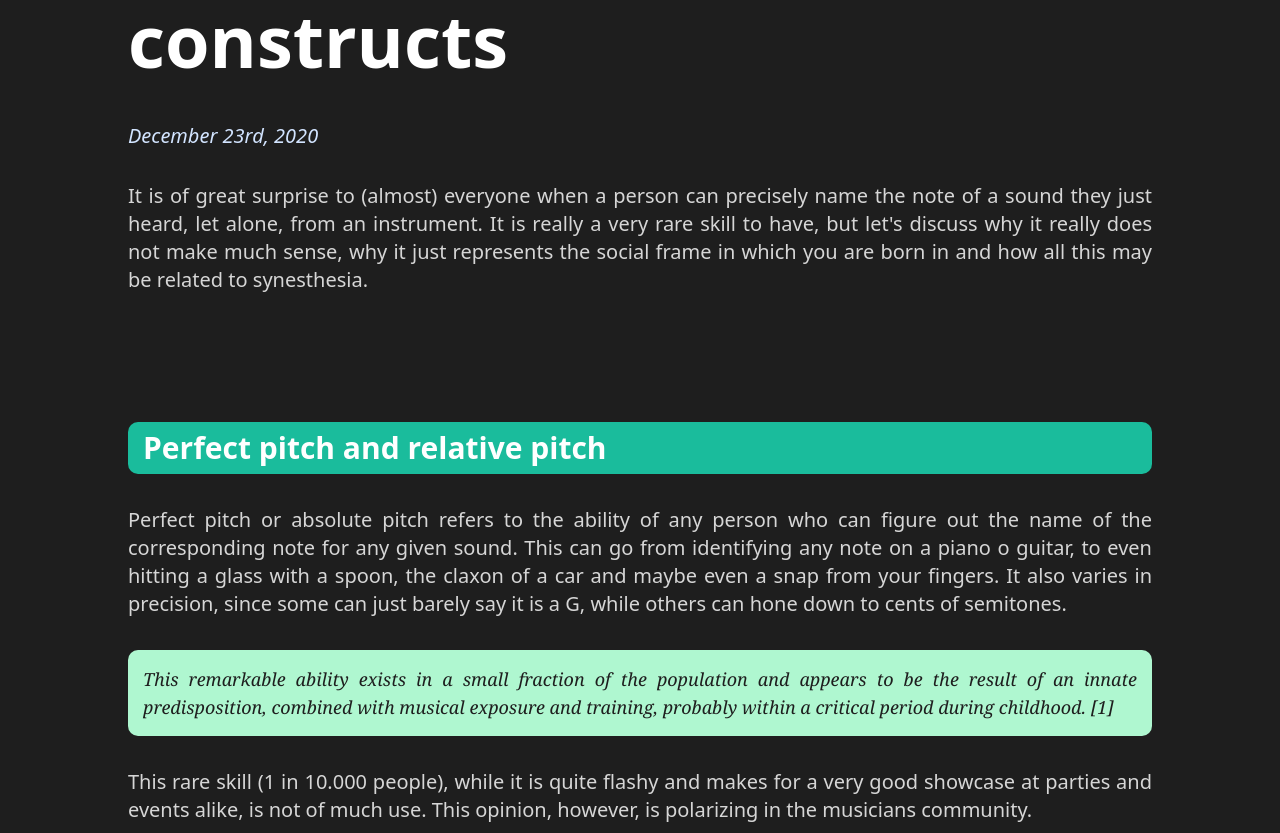
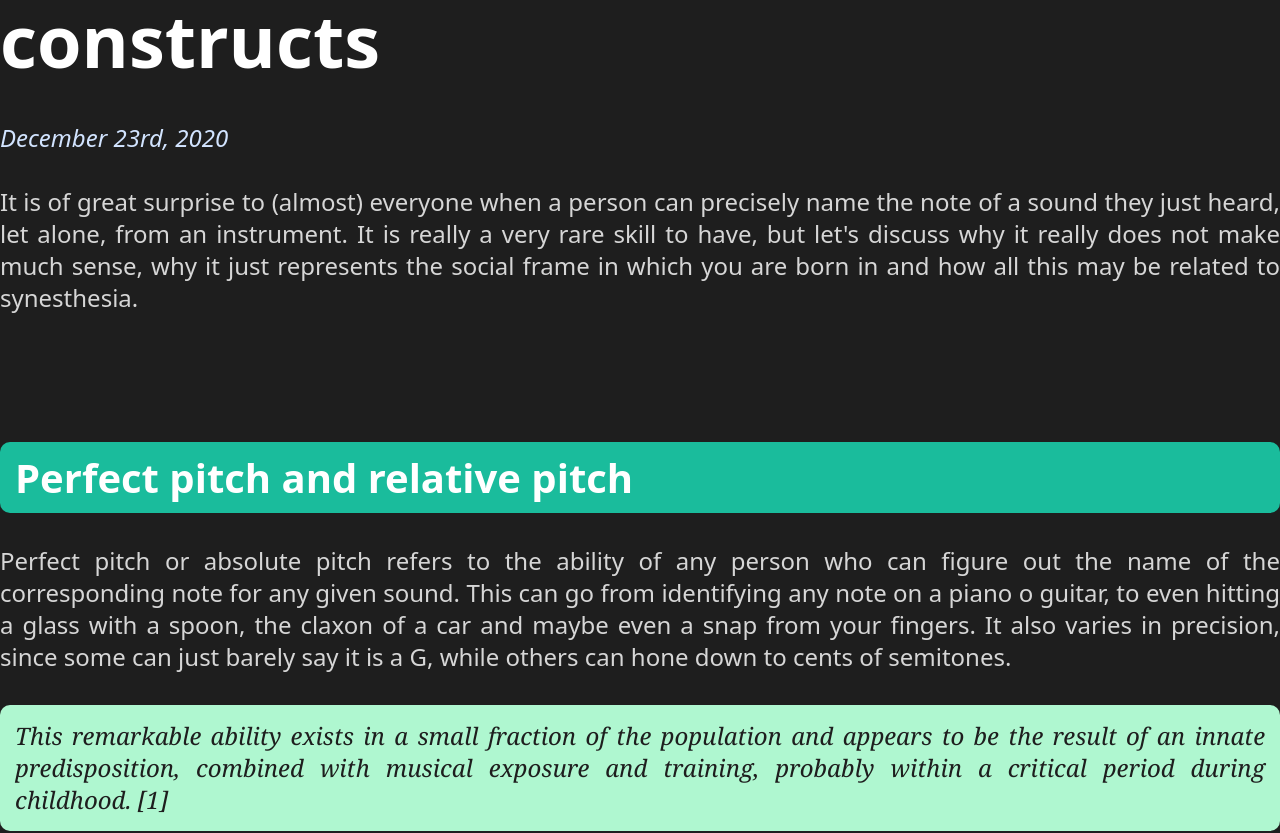
Before and after one commit to jesi-rgb/old.jesirgb.com, a Next.js app: page /blog/perfect-pitch-and-social-constructs in a window 1280 px wide. Shown: the part 400-1233 px from the top of the page. Built offline with nearby package versions, Linux system fonts and the light colour scheme.

Commit message:
little change

```diff
--- a/pages/markdown-styles.module.css
+++ b/pages/markdown-styles.module.css
@@ -1,16 +1,16 @@
 .markdown {
-    @apply max-w-sm md:max-w-screen-md lg:max-w-screen-lg mx-auto;
+    @apply max-w-sm md:max-w-screen-md lg:max-w-screen-lg xl:max-w-screen-xl mx-auto;
 }
 
 .markdown p,
 .markdown ul,
 .markdown ol {
-    @apply my-8 text-xl font-blogpost;
+    @apply my-8 text-xl xl:text-2xl font-blogpost;
     color: #d6d6d6;
 }
 
 .markdown blockquote p {
-    @apply italic font-serif text-lg;
+    @apply italic font-serif text-lg xl:text-2xl;
     color: #1e1e1e;
     background-color: #aff7d0;
     border-radius: 10px;
@@ -33,7 +33,7 @@
     border-radius: 10px;
     padding: 8px;
     padding-left: 15px;
-    @apply text-xl lg:text-3xl mt-32 font-bold mb-4 leading-snug;
+    @apply text-xl lg:text-5xl mt-32 font-bold mb-4 leading-snug;
 }
 
 .markdown h3 {
```
